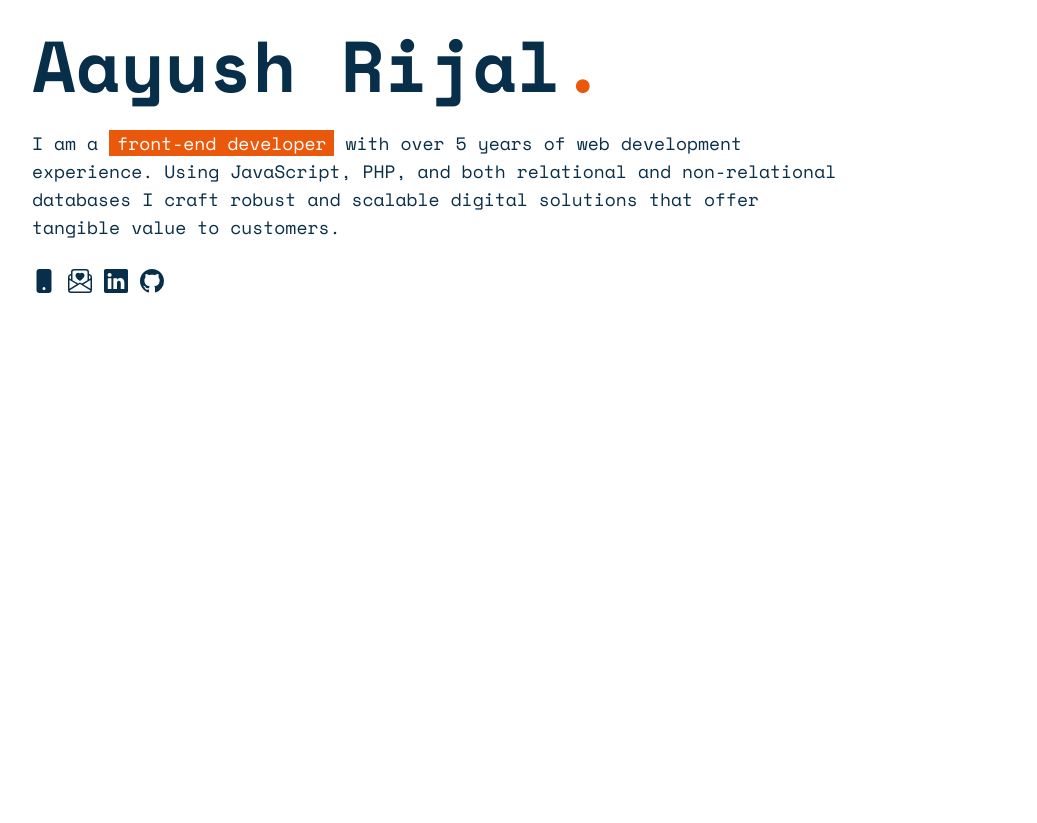
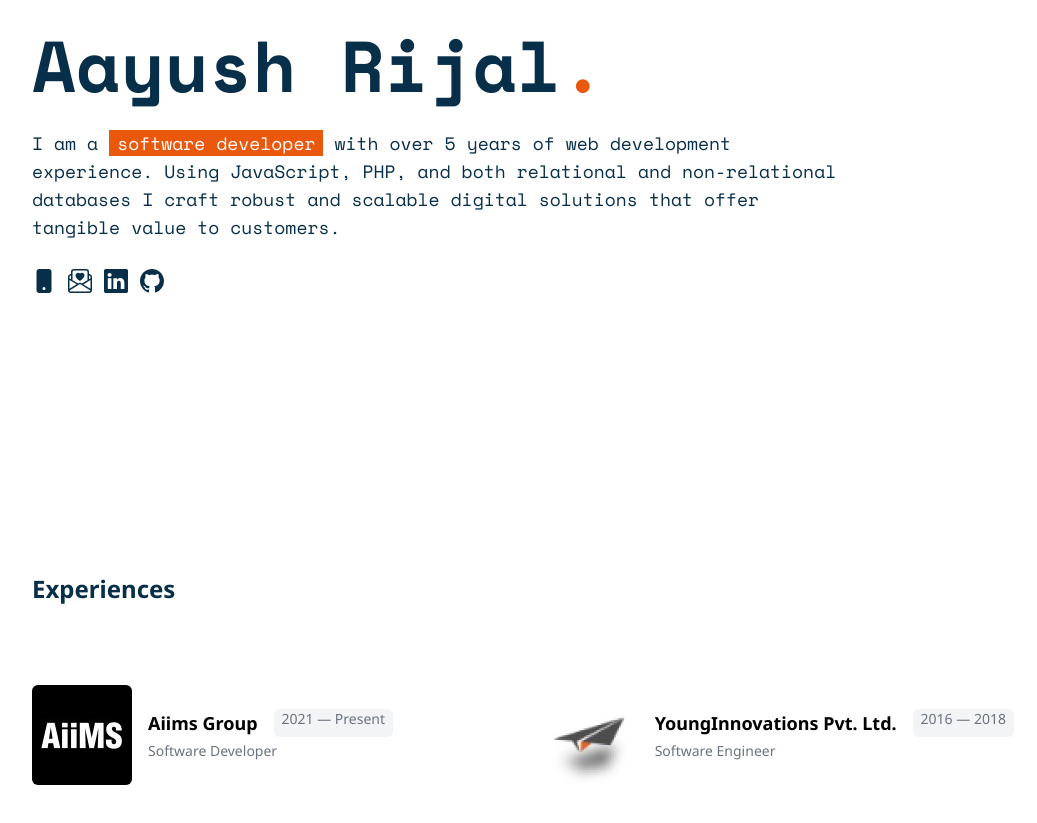
Before and after one commit to aayushrijal91/aayush, a Next.js app: page / in a window 1280 px wide. Shown: the part 267-1090 px from the top of the page, without its empty margins (0-1037 px from the left). Before the commit the page ends 800 px from the top, so only its background shows below. Built offline with nearby package versions, Linux system fonts and the light colour scheme.

Commit message:
Experience added

```diff
--- /dev/null
+++ b/src/pages/blogs/[post].js
@@ -0,0 +1,21 @@
+function Post({ title }) {
+    return (
+        <section className="main py-32">
+            <div className="container">
+                <h1>{title}</h1>
+            </div>
+        </section>
+    )
+}
+
+export default Post;
+
+export async function getServerSideProps(context) {
+    const { post } = context.params;
+
+    return {
+        props: {
+            title: post
+        }
+    }
+}
--- /dev/null
+++ b/src/pages/blogs/create.js
@@ -0,0 +1,45 @@
+import { Space_Mono } from 'next/font/google'
+import { useState } from 'react';
+
+const space = Space_Mono({
+    subsets: ['latin'],
+    weight: ['400', '700']
+});
+
+function CreateBlog() {
+    const [title, setTitle] = useState("");
+    const [content, setContent] = useState("");
+
+    function handleFormSubmit(e) {
+        e.preventDefault();
+        console.log(title, content);
+    }
+
+    return (
+        <section className="main py-32">
+            <div className="container">
+                <form onSubmit={handleFormSubmit}>
+                    <div className='py-2'>
+                        <input
+                            type="text"
+                            value={title}
+                            onChange={e => setTitle(e.target.value)}
+                            placeholder="Title"
+                            className='w-full border border-gray-500 rounded px-7 py-3 shadow-none outline-none'
+                        />
+                    </div>
+                    <div className='py-2'>
+                        <textarea
+                            placeholder="Content"
+                            value={content}
+                            onChange={e => setContent(e.target.value)}
+                            className="w-full border border-gray-500 min-h-[500px] rounded p-7 shadow-none outline-none"></textarea>
+                    </div>
+                    <button type="submit" className={`border-solid border-2 border-orange-600 font-bold py-2 px-4 rounded-sm transition duration-200 ease-in-out hover:bg-orange-600 hover:text-white ${space.className}`}>Submit</button>
+                </form>
+            </div>
+        </section>
+    )
+}
+
+export default CreateBlog;
--- a/src/pages/index.js
+++ b/src/pages/index.js
@@ -1,4 +1,7 @@
 import { Space_Mono } from 'next/font/google'
+import Image from 'next/image';
+import aiims from '../images/logo/aiims.jpg';
+import yipl from '../images/logo/yipl.jpg';
 
 const space = Space_Mono({
   subsets: ['latin'],
@@ -15,7 +18,7 @@ function Home() {
             <h1 className='text-5xl md:text-7xl font-bold py-7'>
               Aayush Rijal<span className='text-orange-600'>.</span>
             </h1>
-            <p className='text-base md:text-lg'>I am a <span className='bg-orange-600 text-white px-2'>front-end developer</span> with over 5 years of web development experience. Using JavaScript, PHP, and both relational and non-relational databases I craft robust and scalable digital solutions that offer tangible value to customers.</p>
+            <p className='text-base md:text-lg'>I am a <span className='bg-orange-600 text-white px-2'>software developer</span> with over 5 years of web development experience. Using JavaScript, PHP, and both relational and non-relational databases I craft robust and scalable digital solutions that offer tangible value to customers.</p>
             <div className='flex gap-x-3 pt-7'>
               <a href='tel:0452637371' className='text-sky-950 hover:text-orange-600 transition duration-150 ease-in'>
                 <svg xmlns="http://www.w3.org/2000/svg" width="24" height="24" fill="currentColor" className="bi bi-phone-fill" viewBox="0 0 16 16">
@@ -41,6 +44,46 @@ function Home() {
           </article>
         </div>
       </section>
+
+      <section className='py-10'>
+        <div className='container'>
+          <p className='text-2xl font-bold'>Experiences</p>
+
+          <div className='w-full md:w-10/12 pt-20'>
+            <div className='flex flex-wrap items-center'>
+              <div className='w-full md:w-1/2'>
+                <div className='flex items-center space-x-4'>
+                  <div className='w-fit'>
+                    <Image src={aiims} alt="AIIMS" className='rounded-md' />
+                  </div>
+                  <div className='w-fit'>
+                    <div className='flex flex-wrap md:gap-x-4 gap-y-2'>
+                      <p className='text-black font-bold text-lg'>Aiims Group</p>
+                      <p className='bg-gray-100 px-2 rounded-md text-sm text-gray-500'>2021 — Present</p>
+                    </div>
+                    <p className="text-gray-500 text-sm pt-4 md:pt-1">Software Developer</p>
+                  </div>
+                </div>
+              </div>
+
+              <div className='w-full md:w-1/2'>
+                <div className='flex flex-wrap items-center space-x-4'>
+                  <div className='w-fit'>
+                    <Image src={yipl} alt="YIPL" className='rounded-md' />
+                  </div>
+                  <div className='w-fit'>
+                    <div className='flex flex-wrap md:gap-x-4 gap-y-2'>
+                      <p className='text-black font-bold text-lg'>YoungInnovations Pvt. Ltd.</p>
+                      <p className='bg-gray-100 px-2 rounded-md text-sm text-gray-500'>2016 — 2018</p>
+                    </div>
+                    <p className="text-gray-500 text-sm pt-4 md:pt-1">Software Engineer</p>
+                  </div>
+                </div>
+              </div>
+            </div>
+          </div>
+        </div>
+      </section>
     </main>
   )
 }
```
Also changed, not shown: src/images/logo/aiims.jpg (added), src/images/logo/yipl.jpg (added).
